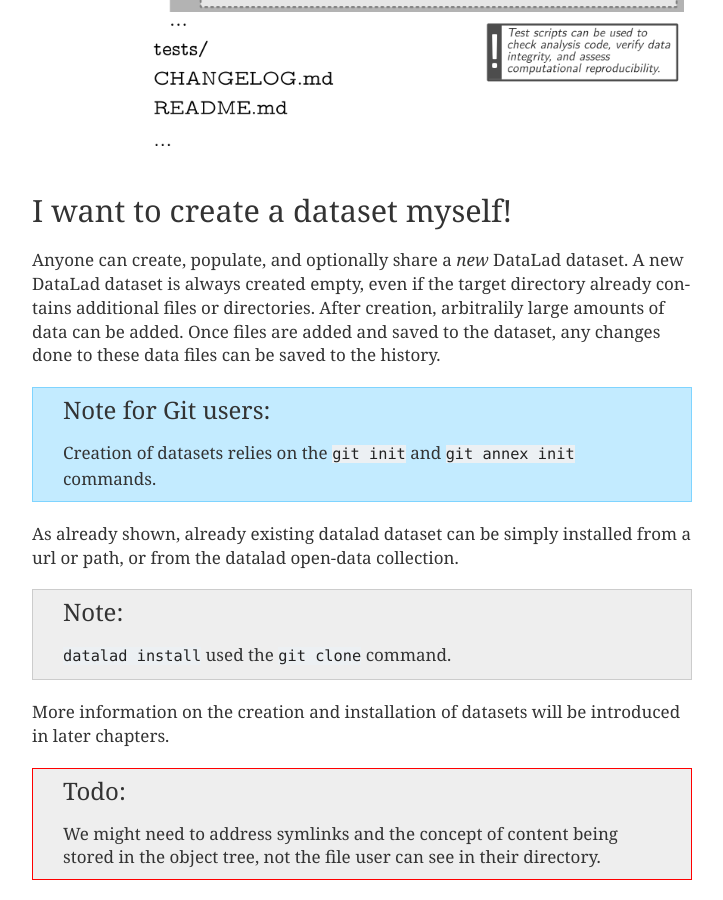
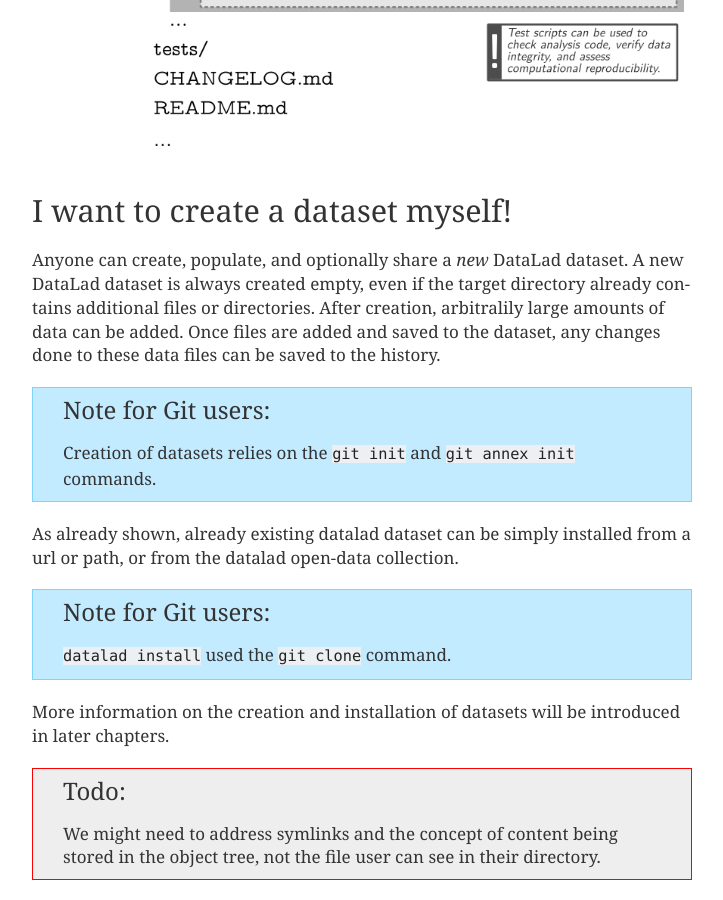
Before and after one commit to datalad-handbook/book, a Sphinx documentation site: the page built from docs/basics/datasets.rst, in a window 1280 px wide and 900 px high, scrolled down 3523 px. Shown: the whole window, without its empty margins (388-1111 px from the left). Built offline with Sphinx 7.4.7, drawn with Linux system fonts in a browser that asks for light colours; comment, search, counter and statistics services are not loaded.

Commit message:
Need a consistent labeling to have the styles apply properly

```diff
--- a/docs/basics/datasets.rst
+++ b/docs/basics/datasets.rst
@@ -159,7 +159,8 @@
 As already shown, already existing datalad dataset can be simply installed
 from a url or path, or from the datalad open-data collection.
 
-.. admonition:: Note
+.. admonition:: Note for Git users
+
 
    ``datalad install`` used the ``git clone`` command.
 
```
